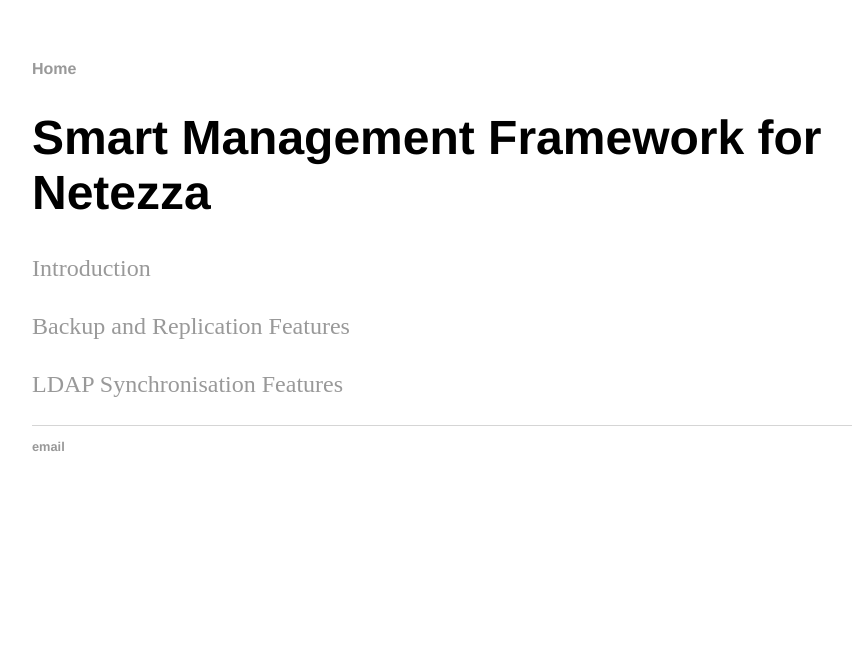
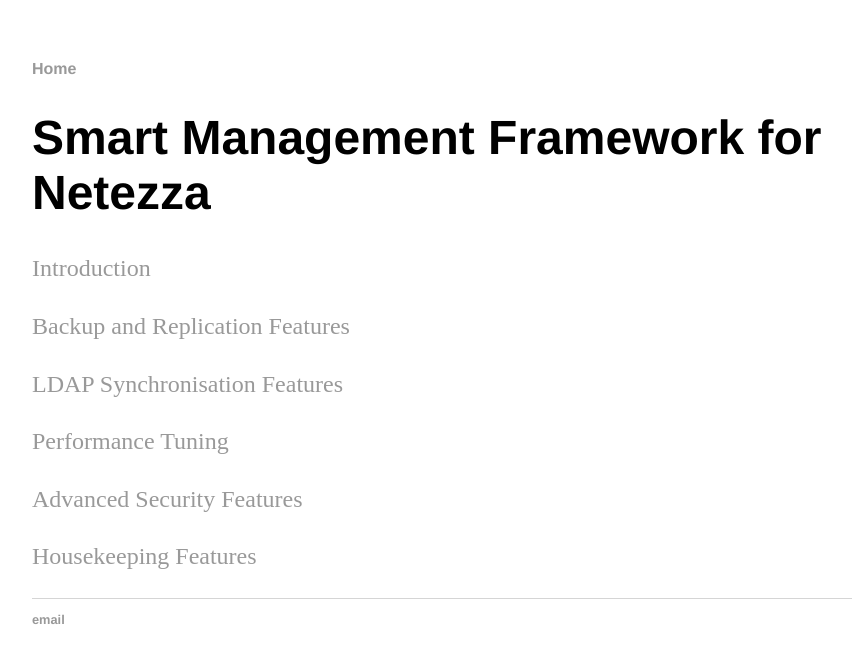
Before and after one commit to rhammett1/smf_dr_manual, a Jekyll site: the page built from manual/index.html, in a window 1280 px wide. Shown: the top 663 px of the page, without its empty margins (160-1012 px from the left). Built offline with Jekyll 4.4.1, drawn with Linux system fonts in a browser that asks for light colours.

Commit message:
Update index.html

```diff
--- a/manual/index.html
+++ b/manual/index.html
@@ -7,4 +7,7 @@ title: SMF User Documentation
 			<p> <a href="/manual/intro">Introduction</a></p>
 			<p> <a href="/manual/intro#backuprepfeat">Backup and Replication Features</a></p>
 			<p> <a href="/manual/intro#ldapsync">LDAP Synchronisation Features</a></p>
+			<p> <a href="/manual/intro#perftun">Performance Tuning</a></p>
+			<p> <a href="/manual/intro#advsec">Advanced Security Features</a></p>
+			<p> <a href="/manual/intro#housek">Housekeeping Features</a></p>
 </div><!-- /.blurb -->
```
